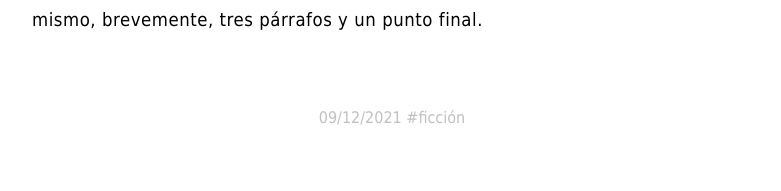
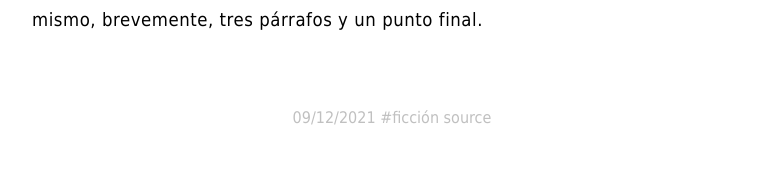
Before and after one commit to facundoolano/olano.dev, a Jekyll site: the page built from _posts/2021-12-09-el-tipo-de-las-necrologicas.html, in a window 1280 px wide. Shown: the part 1521-1712 px from the top of the page, without its empty margins (248-1029 px from the left). Built offline with Jekyll 4.4.1, drawn with Linux system fonts in a browser that asks for light colours; after the commit the page ends 1667 px from its top, so only the background shows below that.

Commit message:
link to page source in footer

```diff
--- /dev/null
+++ b/_includes/source_path.html
@@ -0,0 +1,4 @@
+{% capture source_path %}
+https://github.com/facundoolano/olano.dev/tree/main{{ layout.prefix }}/{% if layout.extension %}{{page.path|replace:'.html',layout.extension}}{% else %}{{page.path}}{%endif%}
+{% endcapture %}
+<span class="tags"><a href="{{source_path}}">source</a></span>
--- a/_layouts/default.html
+++ b/_layouts/default.html
@@ -17,4 +17,6 @@ layout: base
     {% endif %}
 
     {{ content }}
+
+    <p>{% include source_path.html %}</p>
 </div>
--- a/_layouts/post.html
+++ b/_layouts/post.html
@@ -35,4 +37,5 @@
         <a href="/blog/tags#{{tag}}">#{{tag}}</a>
         {% endfor %}
     </span>
+    {% include source_path.html %}
 </p>
--- a/assets/css/main.css
+++ b/assets/css/main.css
@@ -3,7 +3,6 @@ body { max-width: 45em; margin: 0 auto; padding: 0 1rem;
        width: auto;
        font-family: Tahoma, Verdana, Arial, sans-serif;
        line-height: 1.5;
-       padding-bottom: 3rem;
      }
 nav {margin: 1rem 0 2rem;    line-height: 1.8;}
 nav a, .site-index a { color: unset}
```
Also changed, not shown: other parts of _layouts/post.html (+2 -0 lines).
